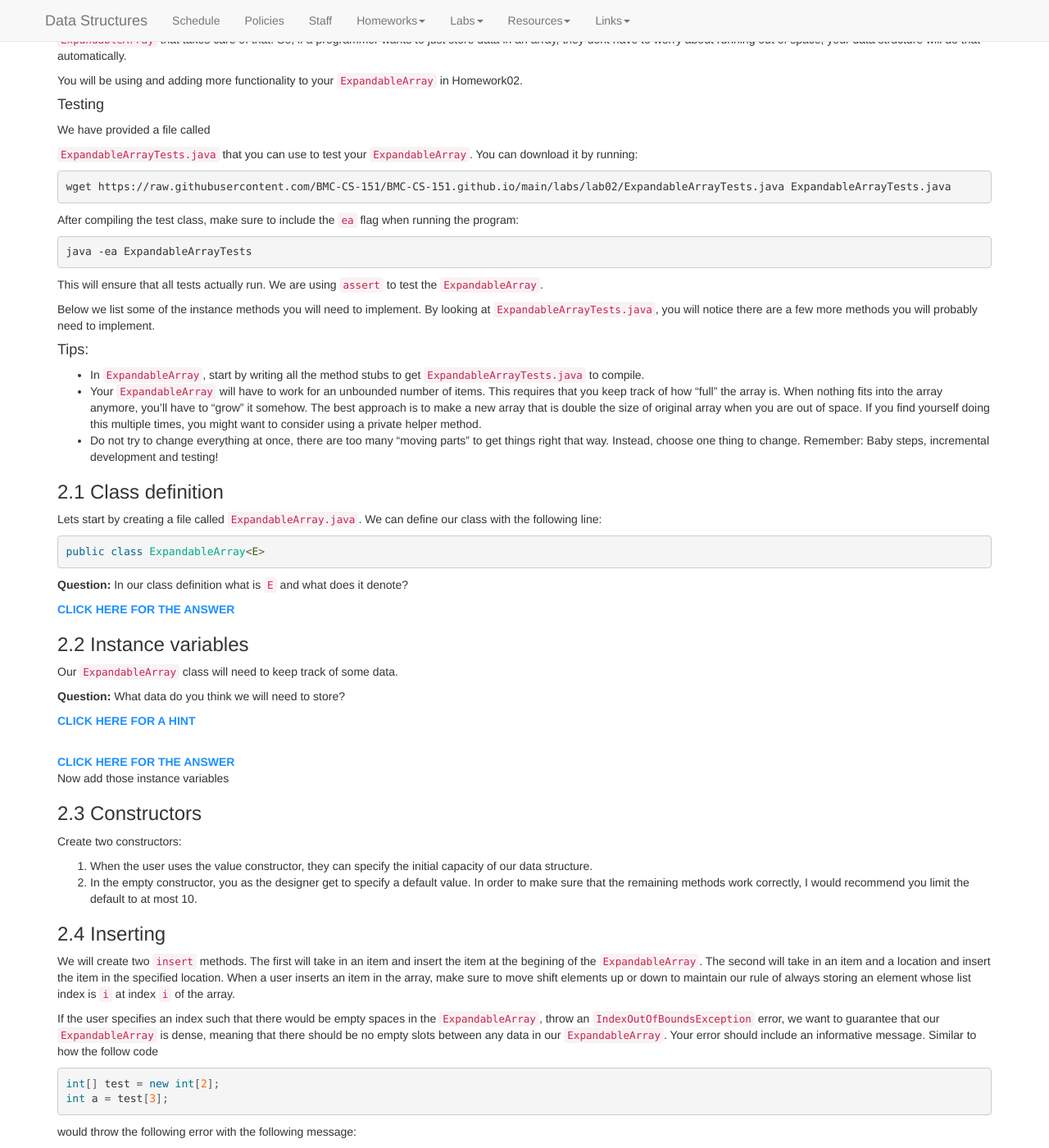
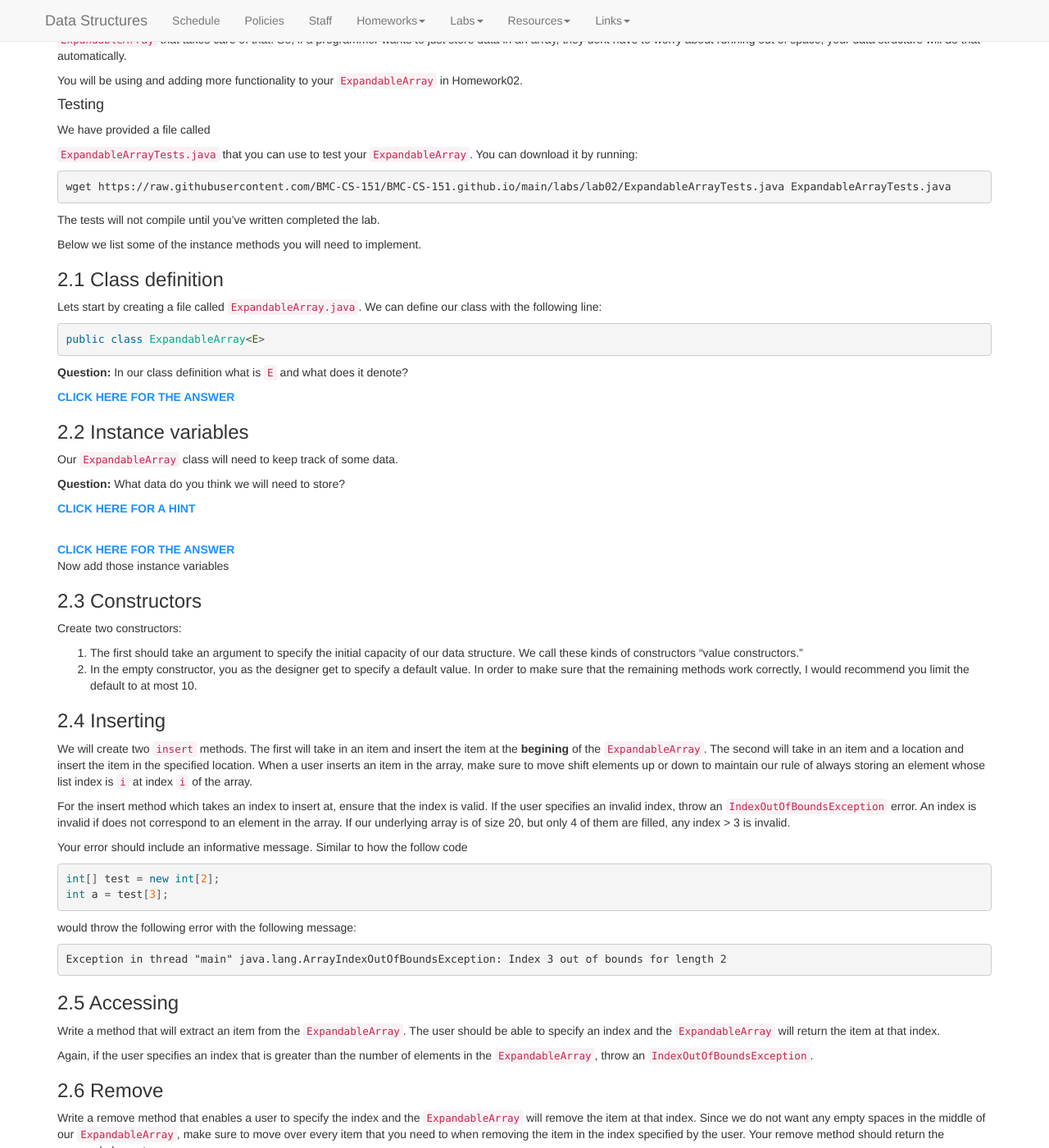
Before and after one commit to kalte0/BMC-CS-151.github.io, a Jekyll site: the page built from labs/Lab02.md, in a window 1280 px wide and 1400 px high, scrolled down 1945 px. Shown: the whole window at 82% size. Built offline with Jekyll 4.4.1, drawn with Linux system fonts in a browser that asks for light colours; nearby versions of some CDN libraries; some of the changed text lies outside the part shown.

Commit message:
lab2 fixes

````diff
--- a/labs/Lab02.md
+++ b/labs/Lab02.md
@@ -202,29 +202,9 @@ You can download it by running:
 wget https://raw.githubusercontent.com/BMC-CS-151/BMC-CS-151.github.io/main/labs/lab02/ExpandableArrayTests.java ExpandableArrayTests.java
 ```
 
-After compiling the test class, make sure to include the `ea` flag when running
-the program:
-
-```
-java -ea ExpandableArrayTests
-```
-
-This will ensure that all tests actually run. We are using `assert`
-to test the `ExpandableArray`.
+The tests will not compile until you've written completed the lab.
 
 Below we list some of the instance methods you will need to implement.
-By looking at `ExpandableArrayTests.java`, you will notice there are a few more methods
-you will probably need to implement.
-
-#### Tips:
-
-- In `ExpandableArray`, start by writing all the method stubs
-to get `ExpandableArrayTests.java` to compile.
-- Your `ExpandableArray` will have to work for an unbounded number of items.
-This requires that you keep track of how “full” the array is.
-When nothing fits into the array anymore, you’ll have to “grow” it somehow. The best approach is to make a new array that is double the size of original array when you are out of space. If you find yourself doing this multiple times, you might want to consider using a
-private helper method.
-- Do not try to change everything at once, there are too many “moving parts” to get things right that way. Instead, choose one thing to change. Remember: Baby steps, incremental development and testing!
 
 ### 2.1 Class definition
 
@@ -267,8 +247,7 @@ Now add those instance variables
 ### 2.3 Constructors
 
 Create two constructors:
-1. When the user uses the value constructor, they can specify
-the initial capacity of our data structure.
+1. The first should take an argument to specify the initial capacity of our data structure. We call these kinds of constructors "value constructors."
 1. In the empty constructor,
 you as the designer get to specify a default value. In order to make sure
 that the remaining methods work correctly, I would recommend you limit the default to at most 10.
@@ -276,15 +255,17 @@ that the remaining methods work correctly, I would recommend you limit the defau
 ### 2.4 Inserting
 
 We will create two `insert` methods. The first will take in an item and insert
-the item at the begining of the `ExpandableArray`.
+the item at the **begining** of the `ExpandableArray`.
 The second will take in an item and a location and insert
 the item in the specified location.
 When a user inserts an item in the array, make sure to move
 shift elements up or down to maintain our rule of always storing an element whose list index is `i` at index `i` of the array.
 
 
-If the user specifies an index such that there would be empty spaces in the `ExpandableArray`, throw an `IndexOutOfBoundsException` error, we want to guarantee that our `ExpandableArray` is dense, meaning
-that there should be no empty slots between any data in our `ExpandableArray`.
+For the insert method which takes an index to insert at, ensure that the index is valid.
+If the user specifies an invalid index, throw an `IndexOutOfBoundsException` error.
+An index is invalid if does not correspond to an element in the array. If our underlying array is of size 20, but only 4 of them are filled, any index > 3 is invalid.
+
 Your error should include an informative message.
 Similar to how the follow code
 
@@ -311,12 +292,30 @@ Write a remove method that enables a user to specify the index and
 the `ExpandableArray` will remove the item at that index.
 Since we do not want any empty spaces in the middle of our `ExpandableArray`,
 make sure to move over every item that you need to when removing the item
-in the index specified by the user.
+in the index specified by the user. Your remove method should return the removed element.
 
 ### 2.7 toString()
 
 Write a `toString()` method that will print out each item
 in the `ExpandableArray`. Each item should be seperated by a command and space.
+
+### 2.8 set()
+Write a `set` method which takes an element and an index, and sets the value accordingly.
+
+### 2.9 size()
+Write a `size` method which returns the number of elements in the array.
+
+### Test it!
+After compiling the test class, make sure to include the `ea` flag when running
+the program:
+
+```
+java -ea ExpandableArrayTests
+```
+
+This will ensure that all tests actually run. We are using `assert`
+to test the `ExpandableArray`.
+
 
 ## Exercise 3: Mammals again
 
````
